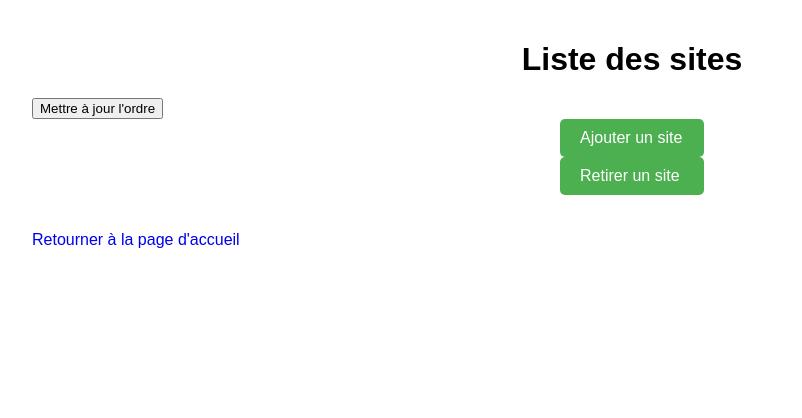
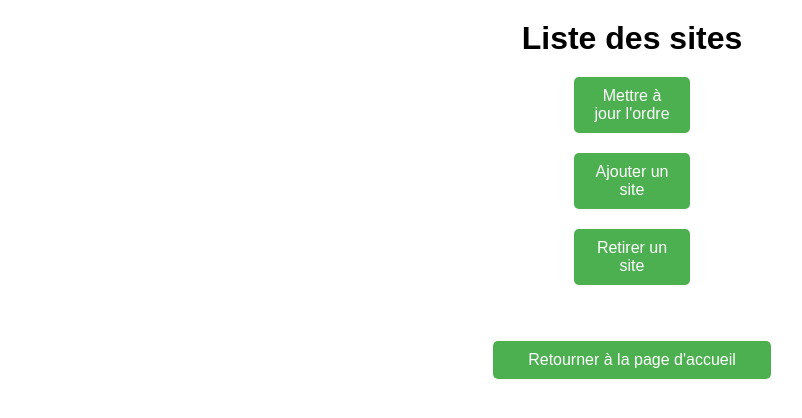
Before and after one commit to Skyral1/portail, a PHP site: page /php/index.php in a window 1280 px wide. Shown: the top 418 px of the page, without its empty margins (8-810 px from the left). Run offline with PHP 8.4, Linux system fonts and the light colour scheme; the visitor is signed in with stand-in values (Sample User, id 1); data that the repository does not hold is empty; some libraries are stand-ins or nearby versions.

Commit message:
Change : style.css & classname
Signed-off-by: Thibault Soquette <thibault.soquette.pro@gmail.com>

```diff
--- a/assets/css/style.css
+++ b/assets/css/style.css
@@ -1,4 +1,8 @@
+/* Reset default styles for better consistency */
 * {
+	box-sizing: border-box;
+	margin: 0;
+	padding: 0;
 	text-decoration: none;
 }
 
@@ -16,57 +20,55 @@ h1 {
 
 .card-container {
 	display: grid;
-	grid-template-columns: repeat(auto-fit, minmax(15%, 1fr));
+	grid-template-columns: repeat(
+		auto-fit,
+		minmax(calc(33.33% - 20px), 1fr)
+	); /* Set 3 cards per row */
 	grid-gap: 20px;
 }
 
 .card {
-	display: flex;
-	flex-direction: column;
 	border: 1px solid #ccc;
 	border-radius: 5px;
 	padding: 15px;
 	text-align: center;
+	transition: transform 0.3s ease;
 }
 
 .card img {
 	max-width: 100%;
-	max-height: 100px; /* Hauteur fixe pour les images */
+	max-height: 150px;
 	object-fit: cover;
 	border-radius: 5px 5px 0 0;
 }
 
 .card-content {
-	flex: 1; /* Permet au contenu de s'étirer pour remplir la card */
+	flex: 1;
+	padding: 10px 0;
 }
 
 .card h2 {
 	margin: 10px 0;
-	font-size: 18px;
+	font-size: 20px;
 	color: #333;
 }
 
 .card p {
 	margin: 0;
-	font-size: 14px;
+	font-size: 16px;
 	color: #666;
 }
 
-/* Effet de zoom au survol de la card */
+/* Simplify the card hover effect */
 .card:hover {
-	transform: scale(1.05); /* Applique un zoom de 10% */
-	transition: transform 0.3s ease; /* Ajoute une animation de 0.3 seconde pour le zoom */
+	transform: scale(1.05);
 }
 
-.card:not(:hover) {
-	transform: scale(1); /* Réinitialise la transformation */
-	transition: transform 0.3s ease; /* Ajoute une animation de 0.3 seconde pour la réinitialisation */
-}
-
-/* Style pour le bouton "Ajouter un site" */
+/* Style for the "Ajouter un site" button */
 .button {
+	text-align: center;
 	display: block;
-	margin: 0 46% 0 46%;
+	margin: 20px 45% 0 45%; /* Center the button */
 	padding: 10px 20px;
 	font-size: 16px;
 	background-color: #4caf50;
@@ -76,37 +78,21 @@ h1 {
 	cursor: pointer;
 }
 
+.button_return {
+	margin: 20px 38% 0 38%; /* Center the button */
+}
+
 .button:hover {
 	background-color: #45a049;
 }
 
-/* Style pour limiter le lien hypertexte du bouton */
+/* Center the button */
 .button-container {
 	text-align: center;
-	width: 180px; /* Largeur du bouton */
-	margin: 20px auto 40px; /* Espaces autour du bouton : haut: 20px, bas: 40px, gauche/droite: automatique */
-	overflow: hidden;
+	margin: 20px auto 40px;
 }
 
-/* Ajouter de l'espace entre le bouton et les cards */
+/* Add some margin to the top of the cards */
 .card-container {
-	margin-top: 20px; /* Espacement en haut des cards */
+	margin-top: 30px;
 }
-
-/* Boh */
-
-.button_1 {
-	display: block;
-	margin: 0 44% 0 44%;
-	padding: 10px 20px;
-	font-size: 16px;
-	background-color: #4caf50;
-	color: #fff;
-	border: none;
-	border-radius: 5px;
-	cursor: pointer;
-}
-
-.button_1:hover {
-	background-color: #45a049;
-}
--- a/php/index.php
+++ b/php/index.php
@@ -57,7 +57,7 @@ if (!isset($_SESSION['username'])) {
         echo '<li class="ui-state-default" data-order="' . $row['ordre_apparition'] . '">' . $row['titre'] . ' - ' . $row['url'] . '<input type="hidden" name="site_order[' . $row['id'] . ']" value="' . $row['ordre_apparition'] . '"></li>';
     }
     echo '</ol>';
-    echo '<button type="submit" name="update_order">Mettre à jour l\'ordre</button>';
+    echo '<button class="button" type="submit" name="update_order">Mettre à jour l\'ordre</button>';
     echo '</form>';
 
     // Fermer la connexion à la base de données
@@ -65,12 +65,12 @@ if (!isset($_SESSION['username'])) {
     ?>
 
     <!-- Bouton pour ajouter un nouveau site -->
-    <a class="button_1" href="new-site.php">Ajouter un site</a>
+    <a class="button" href="new-site.php">Ajouter un site</a>
     <!-- Bouton pour retirer un site -->
-    <a class="button_1" href="delete.php">Retirer un site</a>
+    <a class="button" href="delete.php">Retirer un site</a>
 
     <br><br>
-    <a href="../">Retourner à la page d'accueil</a>
+    <a class="button button_return" href="../">Retourner à la page d'accueil</a>
 
     <!-- Chargement de la bibliothèque jQuery et jQuery UI -->
     <script src="https://code.jquery.com/jquery-3.6.0.min.js"></script>
```
